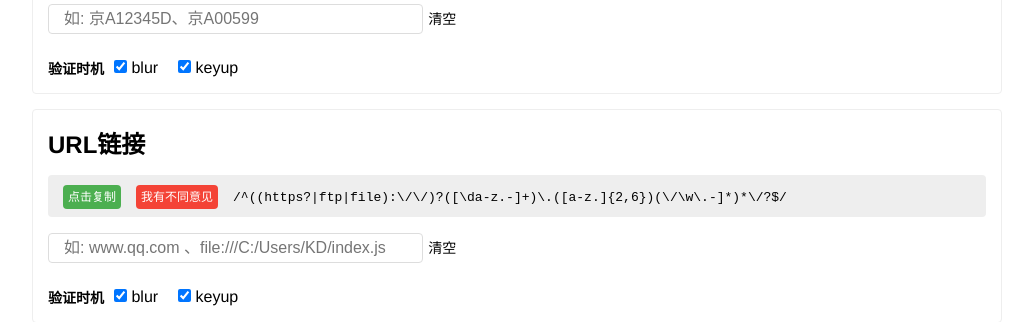
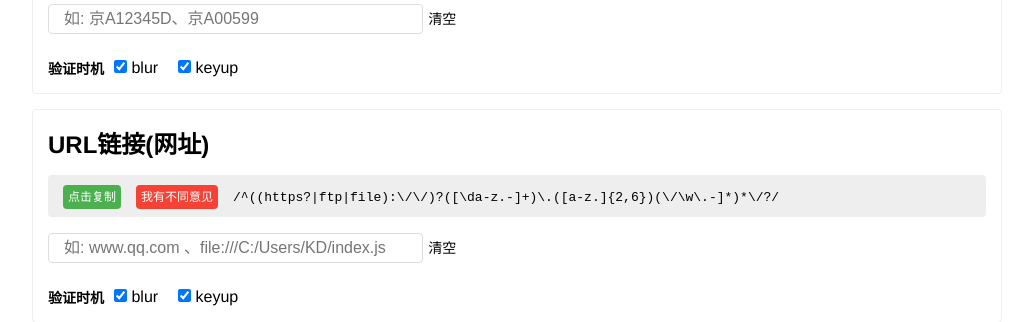
Before and after one commit to any86/any-rule, a Vue app: page / in a window 1280 px wide. Shown: the part 1320-1642 px from the top of the page, without its empty margins (123-1156 px from the left). Built offline with nearby package versions, Linux system fonts and the light colour scheme.

Commit message:
fix #4: 修复"网址"匹配错误

```diff
--- a/src/RULES.js
+++ b/src/RULES.js
@@ -27,8 +27,8 @@ module.exports = [
   },
 
   {
-    title: 'URL链接',
-    rule: /^((https?|ftp|file):\/\/)?([\da-z.-]+)\.([a-z.]{2,6})(\/\w\.-]*)*\/?$/,
+    title: 'URL链接(网址)',
+    rule: /^((https?|ftp|file):\/\/)?([\da-z.-]+)\.([a-z.]{2,6})(\/\w\.-]*)*\/?/,
     example: '如: www.qq.com 、file:///C:/Users/KD/index.js'
   },
   {
```
Also changed, not shown: 1 other file (tests, documents, lock files or other folders).
